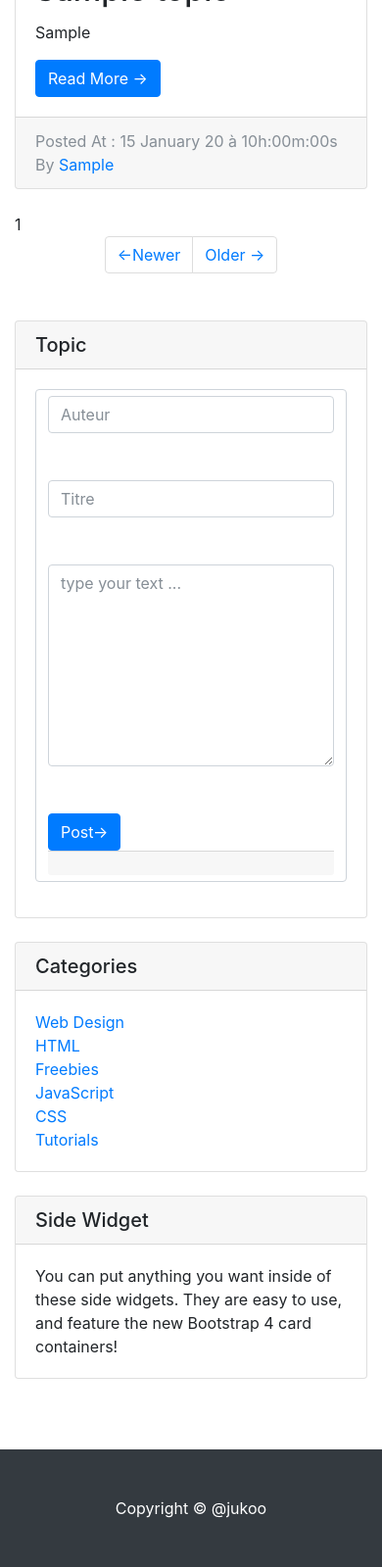
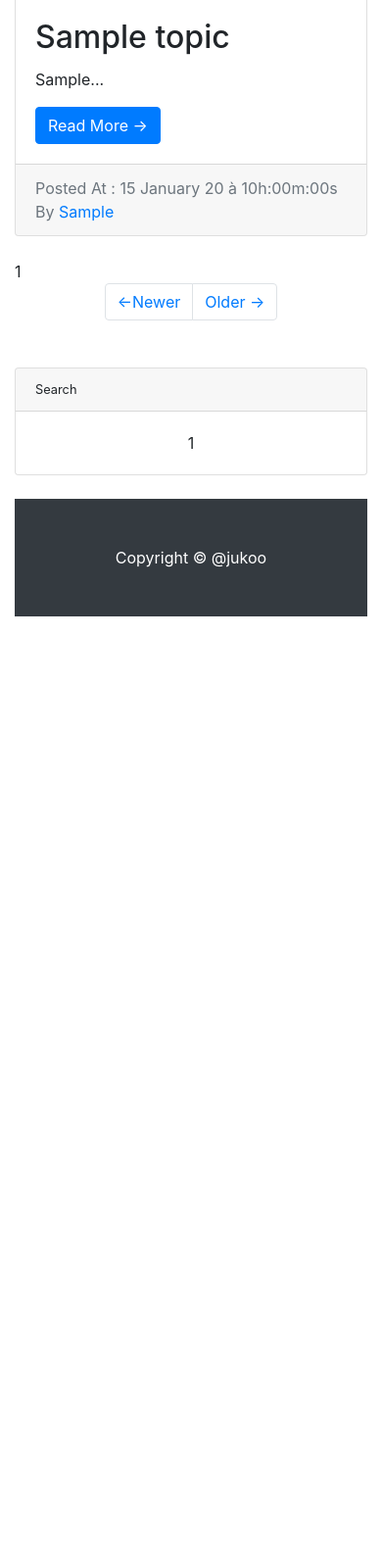
Before and after one commit to Jukoo/Php_Exp, a PHP site: page / in a window 390 px wide. Shown: the part 501-2100 px from the top of the page at 98% size. After the commit the page ends 1130 px from the top, so only its background shows below. Run offline with PHP 8.4, Linux system fonts and the light colour scheme; tables that the repository leaves empty or names only in its code hold one stand-in row (values such as "Sample post").

Commit message:
Poo Process

```diff
--- a/blog_mvc/Controlers/home.php
+++ b/blog_mvc/Controlers/home.php
@@ -1,41 +1,19 @@
 <?php
-include"Modeles/globalQuery.php"  ;
 
-function GlobalHome (){
+USE \juko\blogs\HomeRequest;
 
-	if (isset($_POST) && !empty($_POST)) {
+include"Modeles/HomeRequest.php";
 
-	$err = array() ;
+class home {
 
-	if (isset($_POST['autor']) && !empty($_POST['autor'])) {
 
-		$autor = htmlspecialchars($_POST['autor']) ;
-		if (isset($_POST['title']) && !empty($_POST['title'])) {
+	static function GlobalHome (){
 
-		$title = htmlspecialchars($_POST['title']) ;
+		$BlogManager = new HomeRequest() ;
 
-		if (isset($_POST['contains']) && !empty($_POST['contains'])) {
-			$contains = htmlspecialchars($_POST['contains']);
+		$PostperPage = 5 ;
 
-		}else {
-			$err['fromContains']="Votre Topic est Vide" ;
-		}
-
-		}else {
-			$err['fromTitle']="il faut absolument un titre ! ";
-		}
-
-	    }else{
-
-	    $err['fromAutor'] ="Vous devez fournir votre nom " ;
-	    }
-	    if (empty($err) || !isset($err)) {
-	    	InsertTopic($autor,$title,$contains) ;
-	    	header("location:index.php") ;
-	    }
-}
-$PostperPage = 5 ;
-$AllPost = CountEntry() ;
+		$AllPost = $BlogManager->CountEntry() ;
 
 		$totalPage =ceil($AllPost->total/$PostperPage);
 
@@ -52,7 +30,7 @@ if (isset($_GET['page']) && !empty($_GET['page']) && $_GET['page'] > 0 && $_GET[
 
 		$start = ($currentPage-1) *$PostperPage ;
 
-$topics = getTopics($start,$PostperPage) ;
+		$topics = $BlogManager->getTopics($start,$PostperPage) ;
 
 		foreach ($topics as $key => $value) {
 
@@ -63,10 +41,20 @@ foreach ($topics as $key => $value) {
 
 	 	}
 
-//die(var_dump($topics));
+		if(isset($_GET['q']) && !empty($_GET['q'])){
 
+			 $query  = htmlspecialchars($_GET['q']) ;
+
+			 $request = $BlogManager->Search($query) !==null ? $BlogManager->Search($query):null ;
+
+
+		}else {
+
+			$warn = "Aucune recherche effectue" ;
+		}
 
 		 include"Views/homeIndex.php";
 
 		 return  $AllPost;
 	}
+}
--- a/blog_mvc/Err404.php
+++ b/blog_mvc/Err404.php
@@ -8,7 +8,7 @@ License URL: http://creativecommons.org/licenses/by/3.0/
 <!DOCTYPE HTML>
 <html>
 <head>
-<title>Oops 404 for Website Template for free | Home :: w3layouts</title>
+<title>Oops 404 is here </title>
 <meta http-equiv="Content-Type" content="text/html; charset=utf-8"/>
 <link href='//fonts.googleapis.com/css?family=Love+Ya+Like+A+Sister' rel='stylesheet' type='text/css'>
 <style type="text/css">
--- a/blog_mvc/Modeles/DIE.php
+++ /dev/null
@@ -1,15 +0,0 @@
-<?php
-
- function Kill($db) {
-
- die(print_r($db->errorInfo())) ;
-
- }
-function BindLimitParams($QueryLine,$start,$limit){
-
- 	$QueryLine->bindParam(1, $start, PDO::PARAM_INT) ;
-    $QueryLine->bindParam(2,$limit,PDO::PARAM_INT) ;
-
-    return $QueryLine;
-
-}
--- /dev/null
+++ b/blog_mvc/Modeles/HomeRequest.php
@@ -0,0 +1,54 @@
+<?php
+Namespace juko\blogs;
+USE \PDO  ;
+
+require_once 'connexion.php' ;
+class HomeRequest extends DataBase  {
+
+	private  function BindLimitParams($QueryLine,$start,$limit){
+
+	 	$QueryLine->bindParam(1, $start, PDO::PARAM_INT) ;
+	    $QueryLine->bindParam(2, $limit,  PDO::PARAM_INT) ;
+
+	    return $QueryLine;
+
+			}
+
+	public function getTopics ($start , $final){
+
+
+
+	$ql = $this->DB()->prepare("SELECT ID ,auteur, titre, post ,avt, DATE_FORMAT( post_at , '%d %M %y à %Hh:%im:%Ss') as Posted_at  FROM Topics ORDER BY ID desc  LIMIT ?,?") or $this->Kill($this->DB()) ;
+
+		$this->BindLimitParams($ql,$start,$final)->execute() ;
+
+
+    $data = $ql->fetchAll() ;
+
+    return $data ;
+
+
+ 	}
+ 	public function Search($query) {
+
+
+			$ql = $this->DB()->prepare("SELECT * FROM Topics WHERE auteur =':q' ORDER BY ID DESC") or $this->Kill($this->DB()) ;
+
+			 $ql->execute(['q'=>$query]);
+
+			 $data = $ql->fetchAll() ;
+
+			return $data;
+	}
+
+	public function CountEntry  () {
+
+
+		$TotalEntry  = $this->DB()->query("SELECT COUNT(*) as total FROM Topics")->fetch() or Kill($this->DB());
+
+		return $TotalEntry ;
+
+	}
+
+
+}
--- a/blog_mvc/Modeles/connexion.php
+++ b/blog_mvc/Modeles/connexion.php
@@ -1,12 +1,36 @@
 <?php
-try {
-$dataBase = new PDO('mysql:host=localhost;dbname=blogs;charset=utf8',"root","",[PDO::ATTR_ERRMODE => PDO::ERRMODE_EXCEPTION]) ;
+Namespace juko\blogs;
 
-$dataBase->setAttribute(PDO::ATTR_DEFAULT_FETCH_MODE,PDO::FETCH_OBJ) ;
+Use \PDO ;
 
-//die(var_dump($dataBase));
+/**
+ * database connexion
+ * @param void
+ * @return $data
+ */
+class DataBase {
 
-}catch (Exception $err) {
+	protected function DB() {
 
-	die('Cannot connect to the server  '.$err->getMessage());
+			try {
+					$dataBase = new PDO('mysql:host=localhost;dbname=blogs;charset=utf8',"root","",[PDO::ATTR_ERRMODE => PDO::ERRMODE_EXCEPTION]) ;
+
+					$dataBase->setAttribute(PDO::ATTR_DEFAULT_FETCH_MODE,PDO::FETCH_OBJ) ;
+
+					return $dataBase;
+
+				}catch (Exception $err) {
+
+						die('Cannot connect to the server  '.$err->getMessage());
+				}
+
+	}
+
+
+
+	protected function Kill ($db) {
+
+		die(print_r($db->errorInfo())) ;
+
+	 }
 }
--- a/blog_mvc/Modeles/globalQuery.php
+++ /dev/null
@@ -1,81 +0,0 @@
-<?php
-include 'DIE.php';
-// Insertion du topics sur   (home - homeIndex - index)
-function InsertTopic ($autor , $title , $post)  {
-
-	global $dataBase ;
-	$ql = $dataBase->prepare('INSERT INTO Topics(auteur,titre,post,post_at)VALUES(?,?,?,NOW())')or Kill($dataBase);
-
-	$ql->execute([$autor,$title,$post]) ;
-
-}
-
-function CountEntry  () {
-	global $dataBase ;
-
-	$TotalEntry  = $dataBase->query("SELECT COUNT(*) as total FROM Topics")->fetch() or Kill($dataBase);
-
-	return $TotalEntry ;
-
-}
-// Selections  des 5 derniers topics (home - homeIndex - index)
-function getTopics ($start , $final){
-
-	global $dataBase ;
-
-	$ql = $dataBase->prepare("SELECT ID ,auteur, titre, post ,avt, DATE_FORMAT( post_at , '%d %M %y à %Hh:%im:%Ss') as Posted_at  FROM Topics ORDER BY ID desc  LIMIT ?,?") or Kill($dataBase) ;
-
-		BindLimitParams($ql,$start,$final)->execute() ;
-
-
-    $data = $ql->fetchAll() ;
-
-    return $data ;
-
-
-}
-
-// recuperation du topics courrant (Topics - blogPost - topic)
-function selectCurrenTopic ($id) {
-
-	global $dataBase ;
-
-	$ql = $dataBase->prepare("SELECT auteur, titre, post,avt,DATE_FORMAT( post_at , '%d %M %y à %Hh:%im:%Ss') as Posted_at  FROM Topics WHERE ID = ?")or Kill($dataBase) ;
-
-	$ql->execute([$id]) ;
-
-	$data = $ql->fetch();
-
-	return $data;
-}
-
-/*-----------------------
-Section de commentaire
------------------------*/
-//# insertion du commentaire sur le topic courrant
-
-function insertComments($UrlID ,$pseudo, $comment ) {
-
-	global $dataBase ;
-
-	$ql =$dataBase->prepare('INSERT INTO Comments(idTopics,author,comment) VALUES(:ref ,:pseudo,:com) ') or Kill($dataBase) ;
-
-	$ql->execute(['ref'=>$UrlID , "pseudo"=>$pseudo,"com"=>$comment]) ;
-
-
-}
-
-//# Selection du commentaire correspondans pour chaque tôpic
-
-function selectComments ($relatedUrl ) {
-
-	global $dataBase ;
-
-	$ql = $dataBase->prepare("SELECT * FROM Comments WHERE idTopics = :IdUrl ORDER BY ID DESC") or Kill($dataBase) ;
-
-	$ql->execute(['IdUrl'=>$relatedUrl]) ;
-
-	$data = $ql->fetchAll() ;
-
-	return $data ;
-}
--- a/blog_mvc/Views/homeIndex.php
+++ b/blog_mvc/Views/homeIndex.php
@@ -1,30 +1,23 @@
 <?=$title = "Mon super Blog";?><br><br>
-
-
-    <!-- Page Content -->
-    <div class="container">
+ <?php require "template/collecTemplate.php";?>
 
       <div class="row">
 
         <!-- Blog Entries Column -->
-        <div class="col-md-6 ">
+        <div class="col-md-7 ">
 
           <h1 class="my-4">BlogSpace
             <small>Share your Idea ! </small>
           </h1>
 
           <!-- Blog Post -->
-          <?php
-            foreach ($topics as $value) {
-
-
-              ?>
+          <?php foreach ($topics as $value) :?>
 
           <div class="card mb-4">
             <img class="card-img-top" src="public/picture/<?=$value->avt;?>" alt="Card image cap" >
             <div class="card-body">
               <h2 class="card-title"><?=$value->titre;?></h2>
-              <p class="card-text"><?=$value->post;?></p>
+              <p class="card-text"><?=substr($value->post,0 , 100) ;?>...</p>
 
               <a href="index-topics-<?=$value->ID;?>" class="btn btn-primary">Read More &rarr;</a>
             </div>
@@ -34,11 +27,7 @@
             </div>
           </div>
 
-           <?php
-
-            }
-
-          ?>
+           <?php endforeach;?>
 
           <!-- Pagination -->
           <?php
@@ -63,80 +52,44 @@
         </div>
 
         <!-- Sidebar Widgets Column -->
-        <div class="col-md-6">
+        <div class="col-md-5">
 
-          <!-- Search Widget -->
-          <div class="card my-4">
-            <h5 class="card-header">Topic </h5>
-            <div class="card-body">
 
-              <form action="" method="post" class="form-control">
-
-                  <input type="text" name="autor" placeholder="Auteur" class="form-control"><br><br>
-                  <input type="text" name="title" placeholder="Titre" class="form-control"><br><br>
-
-                  <textarea name="contains" id="" cols="30" rows="8" class="form-control" placeholder="type your text ... "></textarea><br><br>
-                  <input type="submit" value ="Post&rarr;" class ="btn btn-primary"><br>
-                   <div class="card-footer text-muted">
-                    <?php if (isset($err))  {
-                        foreach ($err as $value) {
-                           ?>
-                            <ul>
-                              <li class="alert-warning"><?=$value;?></li>
-                            </ul>
-                           <?php
-                         }
-                    }
-                   ?>
-                  </div>
-              </form>
-
-            </div>
-
-          </div>
 
           <!-- Categories Widget -->
           <div class="card my-4">
-            <h5 class="card-header">Categories</h5>
+            <small class="card-header">Search</small>
+
             <div class="card-body">
               <div class="row">
-                <div class="col-lg-6">
-                  <ul class="list-unstyled mb-0">
+                <div class="col-lg-12">
+                   <ul class="list-unstyled mb-0 " align="center">
+
+                  <?php if(isset($_GET['q']) && $_GET['q']!== null){
+                      foreach ($request as $q) :
+                  ?>
                     <li>
-                      <a href="#">Web Design</a>
+                      <a href="index-topics-<?=$q->ID;?>"><?=$q->titre;?></a>
                     </li>
-                    <li>
-                      <a href="#">HTML</a>
-                    </li>
-                    <li>
-                      <a href="#">Freebies</a>
-                    </li>
-                  </ul>
+                <?php
+                    endforeach;
+                  }else  {
+
+                    ?>
+                       <li><?= isset($warn)?? $warn ; ?></li>
+                    <?php
+
+                  }
+                    ?>
+
+                  </u
                 </div>
-                <div class="col-lg-6">
-                  <ul class="list-unstyled mb-0">
-                    <li>
-                      <a href="#">JavaScript</a>
-                    </li>
-                    <li>
-                      <a href="#">CSS</a>
-                    </li>
-                    <li>
-                      <a href="#">Tutorials</a>
-                    </li>
-                  </ul>
-                </div>
+
               </div>
             </div>
           </div>
 
-          <!-- Side Widget -->
-          <div class="card my-4">
-            <h5 class="card-header">Side Widget</h5>
-            <div class="card-body">
-              You can put anything you want inside of these side widgets. They are easy to use, and feature the new Bootstrap 4 card containers!
-            </div>
-          </div>
+
 
         </div>
 
@@ -145,7 +98,7 @@
 
     </div>
     <!-- /.container -->
-  <?php require "template/collecTemplate.php";?>
+
     <!-- Footer -->
    <?php include'template/footer.php';?>
 
--- a/blog_mvc/Views/template/collecTemplate.php
+++ b/blog_mvc/Views/template/collecTemplate.php
@@ -13,9 +13,10 @@
 
     <!-- Bootstrap core CSS -->
    <base href="/remote/blog_mvc/">
-    <link href="public/Style/style.min.css" rel="stylesheet">
+   <link rel="stylesheet" href="https://maxcdn.bootstrapcdn.com/bootstrap/4.0.0/css/bootstrap.min.css">
+    <!--<link href="public/Style/style.min.css" rel="stylesheet">
 
-    <!-- Custom styles for this template -->
+    Custom styles for this template -->
 
   </head>
 
@@ -29,7 +30,14 @@
           <span class="navbar-toggler-icon"> blogs</span>
         </button>
         <div class="collapse navbar-collapse" id="navbarResponsive">
+
           <ul class="navbar-nav ml-auto">
+            <form action="" method ="GET" class="form-inline">
+            <input type="text" placeholder="search" name ="q" class="form-control col-md-8"><br>
+            <div class="col-auto">
+            <input type="submit" value ="Go&rarr;" class ="btn btn-primary">
+            </div>
+            </form>
             <li class="nav-item active">
               <a class="nav-link" href="#">
                 <span class="sr-only">(current)</span>
@@ -39,7 +47,7 @@
               <a class="nav-link" href="index.php">BlogSpace</a>
             </li>
             <li class="nav-item">
-              <a class="nav-link" href="#">Services</a>
+              <a class="nav-link" href="index.php?panel">AdminPanel</a>
             </li>
             <li class="nav-item">
               <a class="nav-link" href="#">Contact</a>
@@ -48,3 +56,4 @@
         </div>
       </div>
     </nav><br><br>
+      <div class="container">
--- a/blog_mvc/index.php
+++ b/blog_mvc/index.php
@@ -1,32 +1,28 @@
 <?php
-require"Modeles/connexion.php" ;
 
-$lenPost=0;
+function autoload($class) {
+
+	require "Controlers/".$class.'.php' ;
+}
+
+spl_autoload_register('autoload');
+
 try {
 
-	if (!isset($_GET['topics'])) {
+	if (!isset($_GET['topics']) && !isset($_GET['panel'])) {
 
-		require"Controlers/home.php";
-		$lenPost = GlobalHome() ;
+				home::GlobalHome() ;
 
     }elseif (isset($_GET['topics']) && !empty($_GET['topics'])) {
 
- 			 $post = explode("-", $_GET['topics']) ;
+					$topic = new Topics();
+					$topic->topics();
 
- 			 if (is_numeric($post[0])) {
- 			 		$post = (int)$post[0] ;
+	}elseif (isset($_GET['panel'])) {
 
- 			 	if ($post){
-					require'Controlers/Topics.php';
-					Topics();
-	 			}else {
-	 					throw new Exception("ERROr");
-	 			}
 
- 			 }else {
- 			 	throw new Exception("ERROr");
+			AdminPanel::AdminControl() ;
 
- 			 }
 	}else {
 
 		throw new Exception("error404notFound");
```
Also changed, not shown: blog_mvc/Admin/Admin.php (deleted, +0 -11 lines), blog_mvc/Controlers/AdminPanel.php (added, +44 -0 lines), blog_mvc/Controlers/Topics.php (+25 -6 lines), blog_mvc/Modeles/AdminManager.php (added, +18 -0 lines), blog_mvc/Modeles/TopicManager.php (added, +45 -0 lines), blog_mvc/Views/Admin.php (added, +36 -0 lines), blog_mvc/Views/blogPost.php (+48 -4 lines), blog_mvc/.htaccess. Lines whose indentation alone changed are shown as unchanged.
